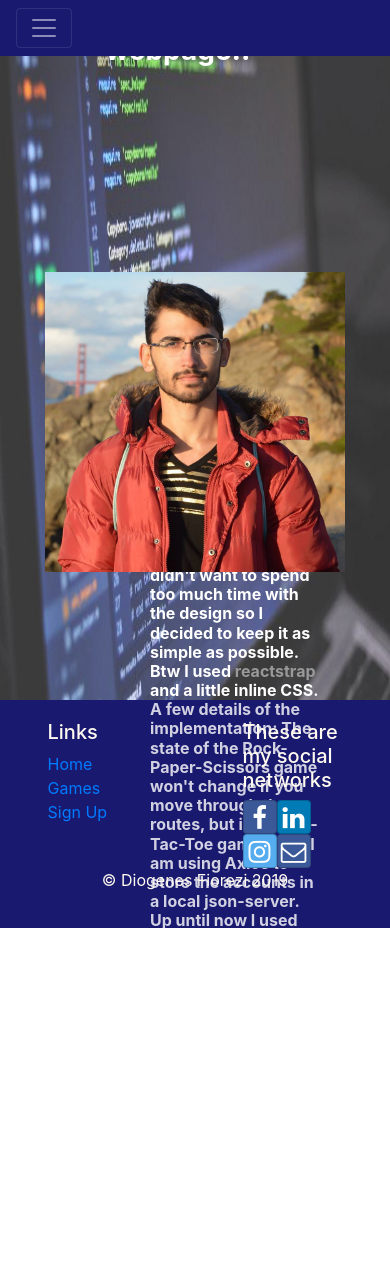
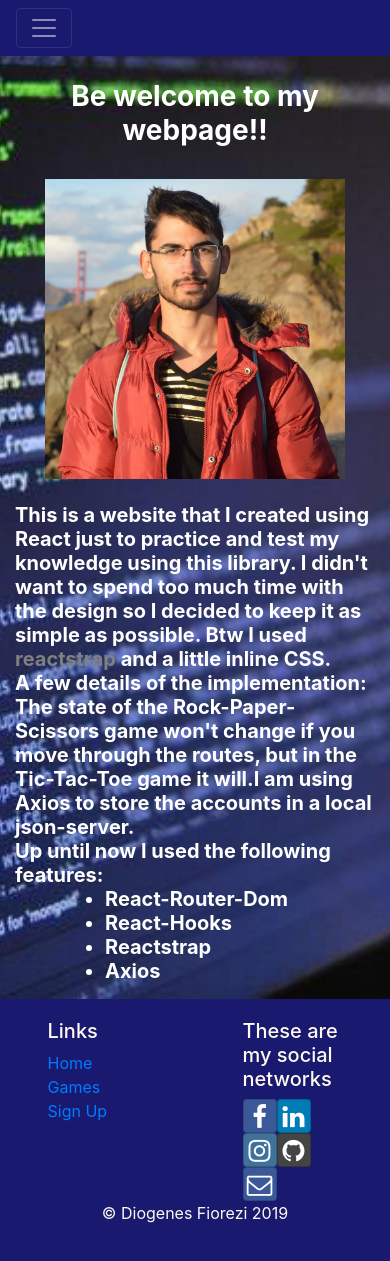
Before and after one commit to DiogenesF/my-react-project, a React (Create React App) app: page / in a window 390 px wide. Before the commit the page ends 1119 px from the top, so only its background shows below. Built offline with nearby package versions, Linux system fonts and the light colour scheme.

Commit message:
Making responsive

```diff
--- a/src/App.css
+++ b/src/App.css
@@ -1,3 +1,4 @@
+
 .row-header{
   margin:0px auto;
   padding:0px auto;
@@ -16,13 +17,6 @@
   padding: 20px 0px 20px 0px;
 }
 
-.jumbotron {
-  padding:70px 30px 70px 30px;
-  margin:0px auto;
-  background: #9575CD ;
-  color:floralwhite;
-}
-
 address{
   font-size:80%;
   margin:0px;
--- a/src/App.js
+++ b/src/App.js
@@ -7,7 +7,7 @@ function App() {
   return (
     <BrowserRouter>
       <div className="App">
-        <Main />
+          <Main />
       </div>
     </BrowserRouter>
   );
--- a/src/components/Accounts/SignUp.js
+++ b/src/components/Accounts/SignUp.js
@@ -57,7 +57,7 @@ class SignUp extends React.Component {
                             <h5>By creating an account here, you will be able to keep your own to-do list and access it
                 anytime, and it's only available to you :D</h5>
                         </div>
-                        <div className="col-md-8 col-sm-12">
+                        <div className="col-md-8 col-10">
                             <form onSubmit={this.handleSubmit}>
                                 <div className="form-group">
                                     <label htmlFor="name">Your name</label>
@@ -75,7 +75,7 @@ class SignUp extends React.Component {
                                     <label htmlFor="confirm">Confirm</label>
                                     <input value={this.state.confirm} onChange={this.handleChange} type="password" className="form-control" id="confirm" placeholder="Confirm password..." />
                                 </div>
-                                <button style={{ marginBottom: "40px" }} type="submit" className="col-5 col-md-3 offset-4 btn btn-primary">Sign Up</button>
+                                <button style={{ marginBottom: "40px" }} type="submit" className="col-5 col-md-3 offset-4 btn btn-primary text-center">Sign Up</button>
                             </form>
                         </div>
                     </div>
--- a/src/components/FooterComponent.js
+++ b/src/components/FooterComponent.js
@@ -19,7 +19,8 @@ function Footer() {
                         <div>
                             <a className="btn btn-social-icon btn-facebook" href="https://www.facebook.com/Doesntexis"><i className="fa fa-facebook"></i></a>
                             <a className="btn btn-social-icon btn-linkedin" href="https://www.linkedin.com/in/diogenes-fiorezi"><i className="fa fa-linkedin"></i></a>
-                            <a className="btn btn-social-icon btn-twitter" href="https://www.instagram.com/diiogeneesf/"><i className="fa fa-instagram"></i></a>
+                            <a className="btn btn-social-icon btn-instagram" href="https://www.instagram.com/diiogeneesf/"><i className="fa fa-instagram"></i></a>
+                            <a className="btn btn-social-icon btn-github" href="https://github.com/DiogenesF"><i className="fa fa-github"></i></a>
                             <a className="btn btn-social-icon btn-facebook" href="mailto:diogenesfiorezi@hotmail.com"><i className="fa fa-envelope-o"></i></a>
                         </div>
                     </div>
--- a/src/components/GameComponent.js
+++ b/src/components/GameComponent.js
@@ -6,29 +6,27 @@ import { Link } from "react-router-dom";
 class Game extends React.Component {
     render() {
         return (
-            <div style={{backgroundColor: "lightCyan", paddingBottom: "1px"}}>
-                <div className="container" style={{
-                    padding: "50px",
-                    margin: "50px",
-                }}>
-                    <div className="row justify-content-center">
-                        <h3>Here you can choose a game to play, ok ?</h3>
+            <div style={{backgroundColor: "lightCyan", height:"100%", width: "100%"}}>
+
+                <div className="container">
+                    <div className="row">
+                        <div style={{marginTop: "80px"}}className="col-12 text-center">
+                            <h3>Here you can choose a game to play, ok ?</h3>
+                            <h4 style={{marginTop: "40px"}}>You have 2 options!!</h4>
+                        </div>
                     </div>
-                    <div style={{ marginTop: "20px" }} className="row justify-content-center">
-                        <h4>You have 2 options!!</h4>
+                    <div style={{ marginTop: "30px" }} className="row">
+                        <div className="col-12 text-center">
+                            <Link to="/TicTacToe" className="btn btn-danger">Tic-Tac-Toe</Link>
+                            <h6 style={{ margin: "20px" }} >Or</h6>
+                            <Link to="/RPS" className="btn btn-success mb-5">Rock-Paper-Scissors</Link>
+                        </div>
                     </div>
-                    <div style={{ marginTop: "30px" }} className="row justify-content-center">
-                        <Link to="/TicTacToe" className="btn btn-danger">Tic-Tac-Toe</Link>
-                    </div>
-                    <div className="row justify-content-center">
-                        <h6 style={{ marginTop: "10px" }} >Or</h6>
-                    </div>
-                    <div style={{ marginTop: "10px" }} className="row justify-content-center">
-                        <Link to="/RPS" className="btn btn-success">Rock-Paper-Scissors</Link>
-                    </div>
+
+
                 </div>
 
-            </div>
+                </div>
         );
     }
 }
--- a/src/components/Games/RockPaperScissors.js
+++ b/src/components/Games/RockPaperScissors.js
@@ -105,8 +105,8 @@ class RPS extends React.Component {
         return (
             <>
                 <div style={{ marginTop: "100px" }} className="container">
-                    <div className="row justify-content-center">
-                        <div className="col-6">
+                    <div className="row">
+                        <div className="col-12 text-center">
                             <h4>Make your choice and we will randomly generate a choice for your opponent!!</h4>
                         </div>
                     </div>
--- a/src/components/Games/TicTacToeComponent.js
+++ b/src/components/Games/TicTacToeComponent.js
@@ -23,7 +23,6 @@ function calculateWinner(plays) {
 }
 
 function DisplayWinner({ winner, isUserX, finished }) {
-    console.log(winner, isUserX, finished);
     if (winner === null) {
         if (finished) {
             return (
--- a/src/components/MainComponent.js
+++ b/src/components/MainComponent.js
@@ -39,10 +39,9 @@ function Main() {
                     <Route exact path="/RPS" component={() => <RPS plays={plays} addPlay={addPlay}
                         toggle={toggle} handleToggle={handleToggle}
                         resetPlays={resetPlays} />} />
-                <Route exact path="/signup" component={SignUp}/>
+                    <Route exact path="/signup" component={SignUp} />
                     <Route exact path="/TicTacToe" component={TicTacToe} />
                     <Redirect to="/notfound" />
-
                 </Switch>
             <Footer />
         </>
--- a/src/components/MyContentComponent.js
+++ b/src/components/MyContentComponent.js
@@ -1,56 +1,43 @@
 import React from "react";
+import Background from "./styles/computer-science.png";
 
 function MyContent() {
 
     return (
         <>
-            <h3 style={{
-                position: "absolute",
-                zIndex: "2",
-                left: "27%",
-                color: "white",
-            }}><strong>Be welcome to my webpage!!</strong></h3>
-            <div style={{
-                height: "100%",
-                width: "100%",
-                position: "relative",
-                opacity: "0.8"
-            }}>
-                <img src="assets/images/computer-science.png" alt="back" height="700px" width="100%" />
-                <div>
-                    <h6 style={{
-                        position: "absolute",
-                        zIndex: "2",
-                        color: "white",
-                        marginTop: "-230px",
-                        marginRight: "150px",
-                        marginLeft: "150px"
+            <div style={{ background: "url(" + Background + ") no-repeat center center fixed", backgroundSize: "cover", height: "100%", width:"100%" }}>
+                <div className="container">
+                    <div className="row">
+                        <div className="col-sm-12 text-center">
+                            <h3 style={{ marginTop: "80px", color: "white" }}><strong>Be welcome to my webpage!!</strong></h3>
+                        </div>
+                    </div>
+                    <div className="row">
+                        <div className="col-sm-12 mt-4 text-center">
+                            <img src="assets/images/my_image.png" alt="me" height="300px"/>
+                        </div>
+                    </div>
+                    <div className="row">
 
-                    }}><strong>This is a website that I created using React just to practice and
+                        <div className="col-sm-12 mt-4">
+                            <h5 style={{ color: "white" }}><strong>This is a website that I created using React just to practice and
                             test my knowledge using this library. I didn't want to spend too much
                             time with the design so I decided to keep it as simple as possible. Btw I used
-                    <a style={{color: "gray"}}href="https://reactstrap.github.io/"> reactstrap</a> and a little inline CSS.</strong>
-                    <strong><br/>A few details of the implementation: The state of the Rock-Paper-Scissors game won't
+                    <a style={{ color: "gray" }} href="https://reactstrap.github.io/"> reactstrap</a> and a little inline CSS.</strong>
+                                <strong><br />A few details of the implementation: The state of the Rock-Paper-Scissors game won't
                     change if you move through the routes, but in the Tic-Tac-Toe game it will.</strong>
                                 <strong>I am using Axios to store the accounts in a local json-server.</strong>
-                    <br/><strong>Up until now I used the following features: </strong>
-                    <ol style={{marginLeft: "50px"}}>
+                                <br /><strong>Up until now I used the following features: </strong>
+                                <ul style={{ marginLeft: "50px" }}>
                                     <li><strong>React-Router-Dom</strong></li>
                                     <li><strong>React-Hooks</strong></li>
                                     <li><strong>Reactstrap</strong></li>
                                     <li><strong>Axios</strong></li>
-                    </ol>
-                    </h6>
+                                </ul>
+                            </h5>
                         </div>
                     </div>
-            <div style={{
-                position: "absolute",
-                left: "50%",
-                marginLeft: "-150px",
-                top: "50%",
-                marginTop: "-150px"
-            }}>
-                <img src="assets/images/my_image.png" alt="me" height="300" width="300"></img>
+                </div>
             </div>
         </>
     );
```
Also changed, not shown: src/components/styles/computer-science.png (renamed from public/assets/images/computer-science.png). Lines whose indentation alone changed are shown as unchanged.
